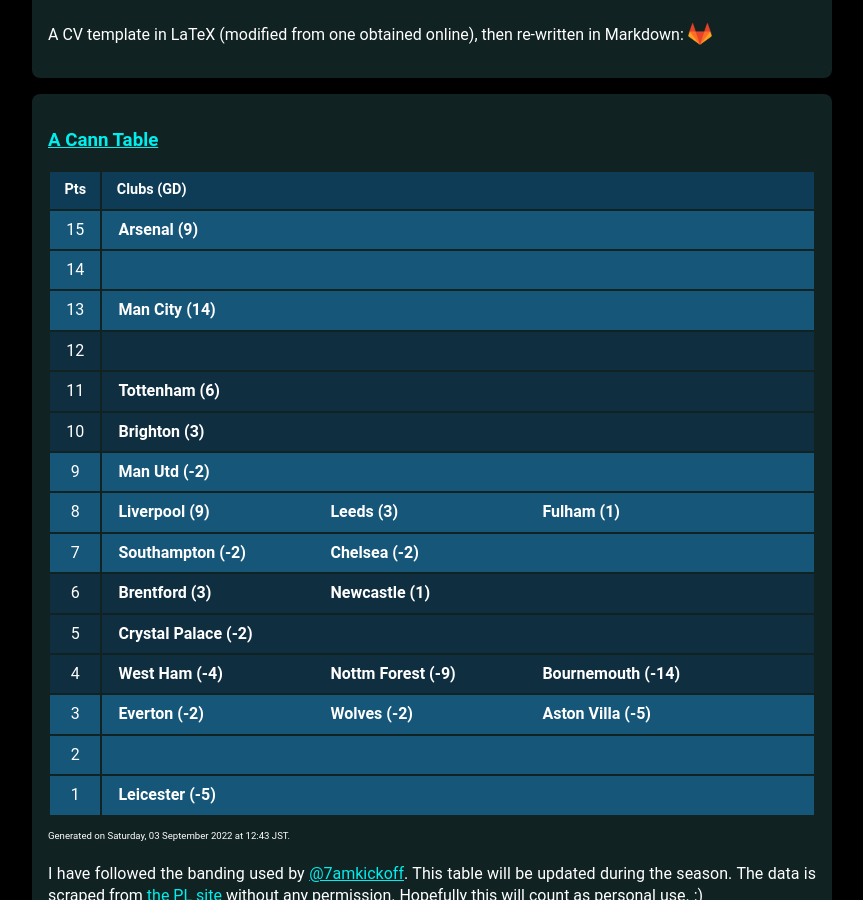
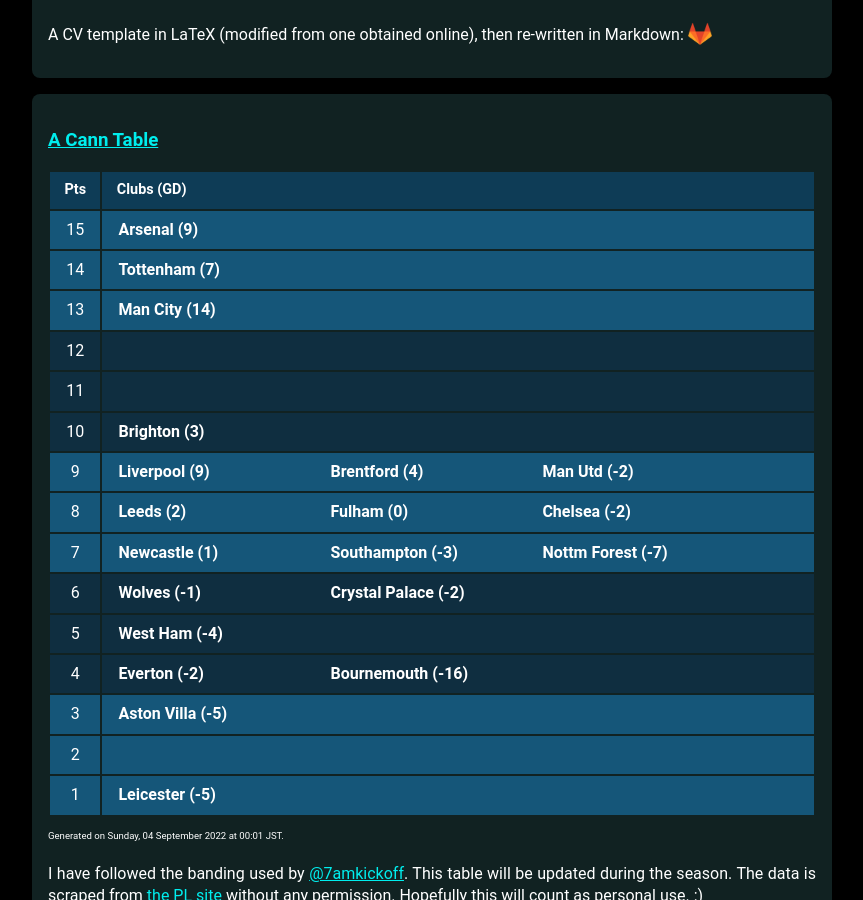
Before and after one commit to muru/muru.github.io, a Jekyll site: the page built from resources.md, in a window 1280 px wide and 900 px high, scrolled down 1275 px. Shown: the whole window, without its empty margins (208-1071 px from the left). Built offline with Jekyll 4.4.1, drawn with Linux system fonts in a browser that asks for light colours; some web fonts are replaced.

Commit message:
updated cann-table: Sun  4 Sep 00:01:35 JST 2022

```diff
--- a/cann-table.html
+++ b/cann-table.html
@@ -9,6 +9,7 @@
 	<tr class="cann-row-1">
 		<td class="cann-point"> 14 </td>
 		<td class="cann-clubs">
+			<span class="club-name"> Tottenham (7) </span>
 		</td>
  	</tr>
 	<tr class="cann-row-1">
@@ -25,7 +26,6 @@
 	<tr class="cann-row-2">
 		<td class="cann-point"> 11 </td>
 		<td class="cann-clubs">
-			<span class="club-name"> Tottenham (6) </span>
 		</td>
  	</tr>
 	<tr class="cann-row-2">
@@ -37,50 +37,50 @@
 	<tr class="cann-row-1">
 		<td class="cann-point"> 9 </td>
 		<td class="cann-clubs">
+			<span class="club-name"> Liverpool (9) </span>
+			<span class="club-name"> Brentford (4) </span>
 			<span class="club-name"> Man Utd (-2) </span>
 		</td>
  	</tr>
 	<tr class="cann-row-1">
 		<td class="cann-point"> 8 </td>
 		<td class="cann-clubs">
-			<span class="club-name"> Liverpool (9) </span>
-			<span class="club-name"> Leeds (3) </span>
-			<span class="club-name"> Fulham (1) </span>
+			<span class="club-name"> Leeds (2) </span>
+			<span class="club-name"> Fulham (0) </span>
+			<span class="club-name"> Chelsea (-2) </span>
 		</td>
  	</tr>
 	<tr class="cann-row-1">
 		<td class="cann-point"> 7 </td>
 		<td class="cann-clubs">
-			<span class="club-name"> Southampton (-2) </span>
-			<span class="club-name"> Chelsea (-2) </span>
+			<span class="club-name"> Newcastle (1) </span>
+			<span class="club-name"> Southampton (-3) </span>
+			<span class="club-name"> Nottm Forest (-7) </span>
 		</td>
  	</tr>
 	<tr class="cann-row-2">
 		<td class="cann-point"> 6 </td>
 		<td class="cann-clubs">
-			<span class="club-name"> Brentford (3) </span>
-			<span class="club-name"> Newcastle (1) </span>
+			<span class="club-name"> Wolves (-1) </span>
+			<span class="club-name"> Crystal Palace (-2) </span>
 		</td>
  	</tr>
 	<tr class="cann-row-2">
 		<td class="cann-point"> 5 </td>
 		<td class="cann-clubs">
-			<span class="club-name"> Crystal Palace (-2) </span>
+			<span class="club-name"> West Ham (-4) </span>
 		</td>
  	</tr>
 	<tr class="cann-row-2">
 		<td class="cann-point"> 4 </td>
 		<td class="cann-clubs">
-			<span class="club-name"> West Ham (-4) </span>
-			<span class="club-name"> Nottm Forest (-9) </span>
-			<span class="club-name"> Bournemouth (-14) </span>
+			<span class="club-name"> Everton (-2) </span>
+			<span class="club-name"> Bournemouth (-16) </span>
 		</td>
  	</tr>
 	<tr class="cann-row-1">
 		<td class="cann-point"> 3 </td>
 		<td class="cann-clubs">
-			<span class="club-name"> Everton (-2) </span>
-			<span class="club-name"> Wolves (-2) </span>
 			<span class="club-name"> Aston Villa (-5) </span>
 		</td>
  	</tr>
@@ -96,4 +96,4 @@
 		</td>
  	</tr>
 </table>
-<span id="cann-gen-note"> Generated on  Saturday, 03 September 2022 at 12:43 JST. </span>
+<span id="cann-gen-note"> Generated on  Sunday, 04 September 2022 at 00:01 JST. </span>
```
